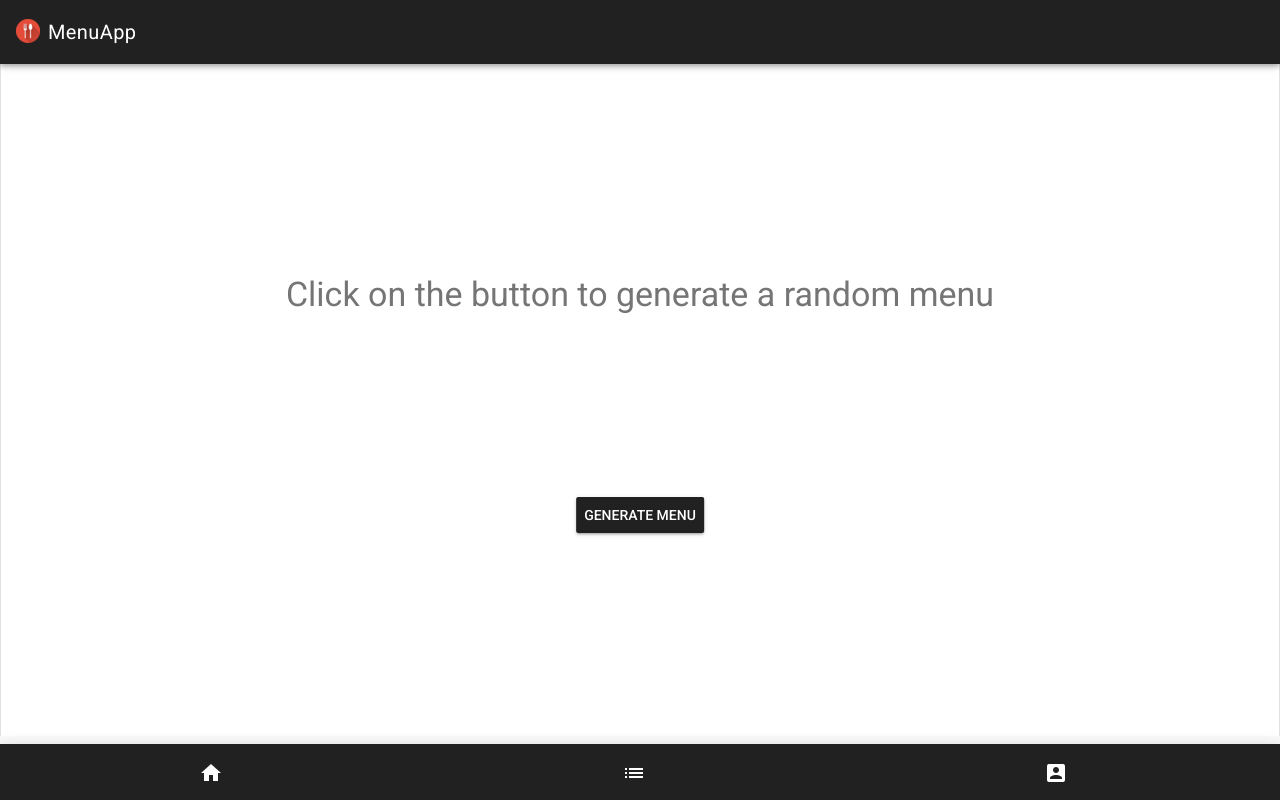
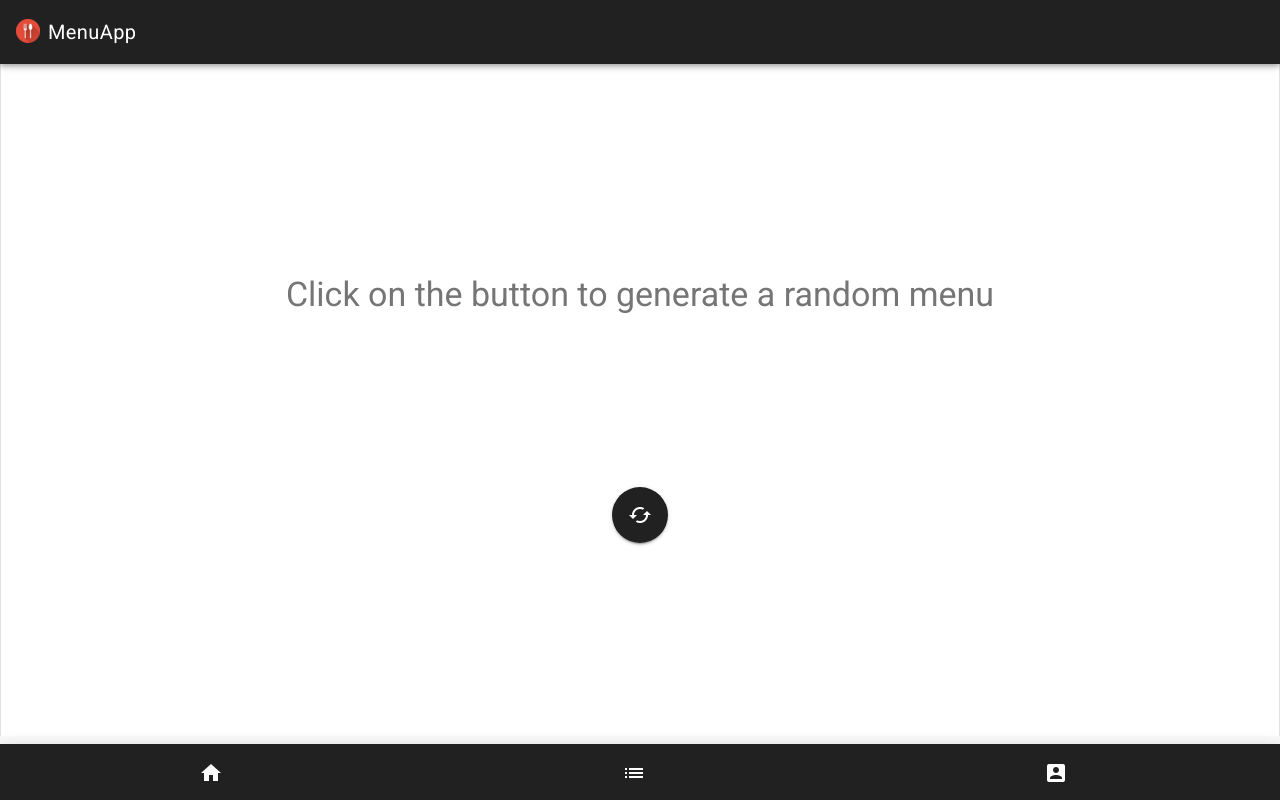
Before and after one commit to RobbieVerdurme/MenuApp_PWA, a Nuxt app: page / in a window 1280 px wide. Built offline with nearby package versions, Linux system fonts and the light colour scheme; no server answers.

Commit message:
[Update] picker icon

```diff
--- a/components/molecules/picker.vue
+++ b/components/molecules/picker.vue
@@ -5,8 +5,8 @@
       <span class="md-display-1">{{ selectedMenu.name }}</span>
     </nuxt-link>
     <!--generate button-->
-    <md-button class="md-raised md-primary" @click="generateRandomMenuitem">
-      {{ generateMenuitem }}
+    <md-button class=" md-fab md-raised md-primary" @click="generateRandomMenuitem">
+      <md-icon>cached</md-icon>
     </md-button>
   </div>
 </template>
@@ -15,11 +15,13 @@
 export default {
   data () {
     return {
-      selectedMenu: { name: 'Click on the button to generate a random menu' },
-      generateMenuitem: 'Generate menu'
+      selectedMenu: { name: 'Click on the button to generate a random menu' }
     }
   },
   methods: {
+    /**
+     * generate a random menu item
+     */
     generateRandomMenuitem () {
       const menulistLength = this.$store.getters['menus/getMenuListLength']
       if (!menulistLength) {
```
